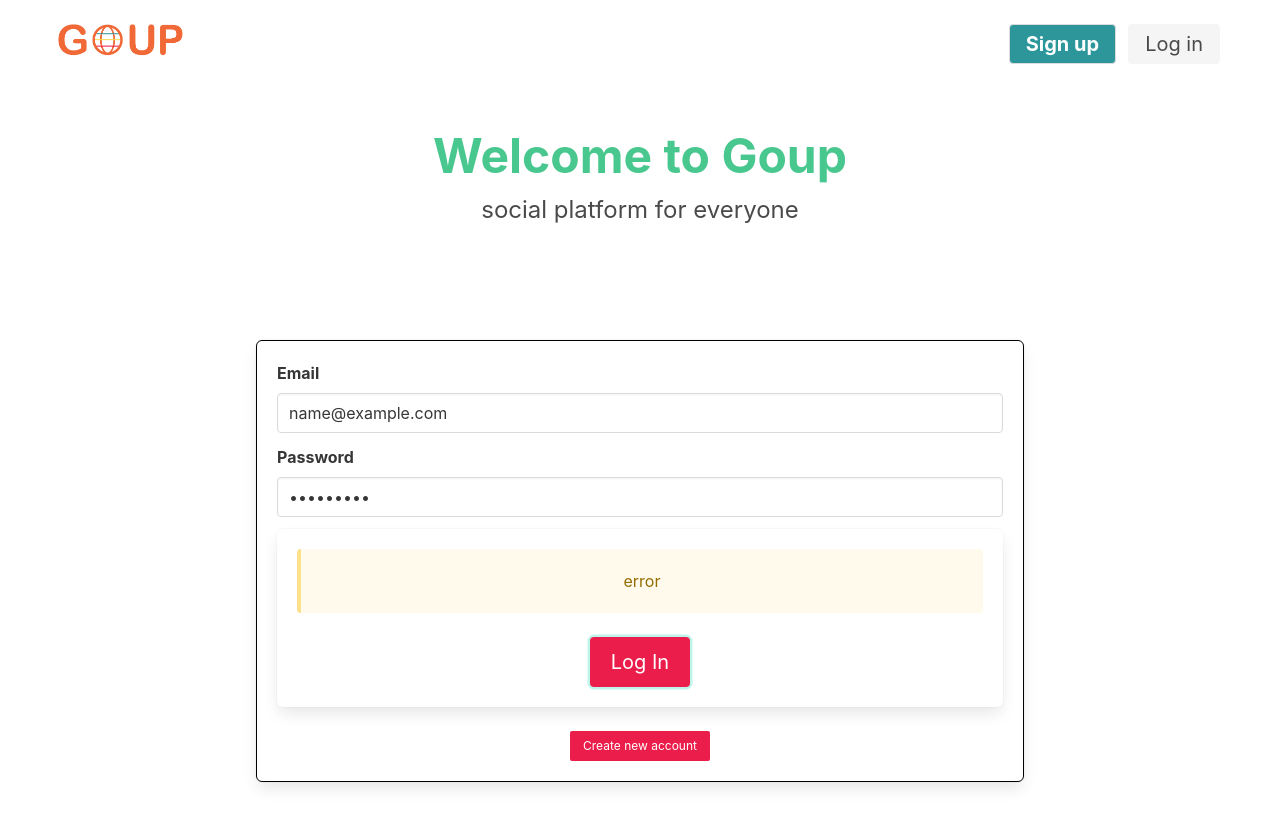
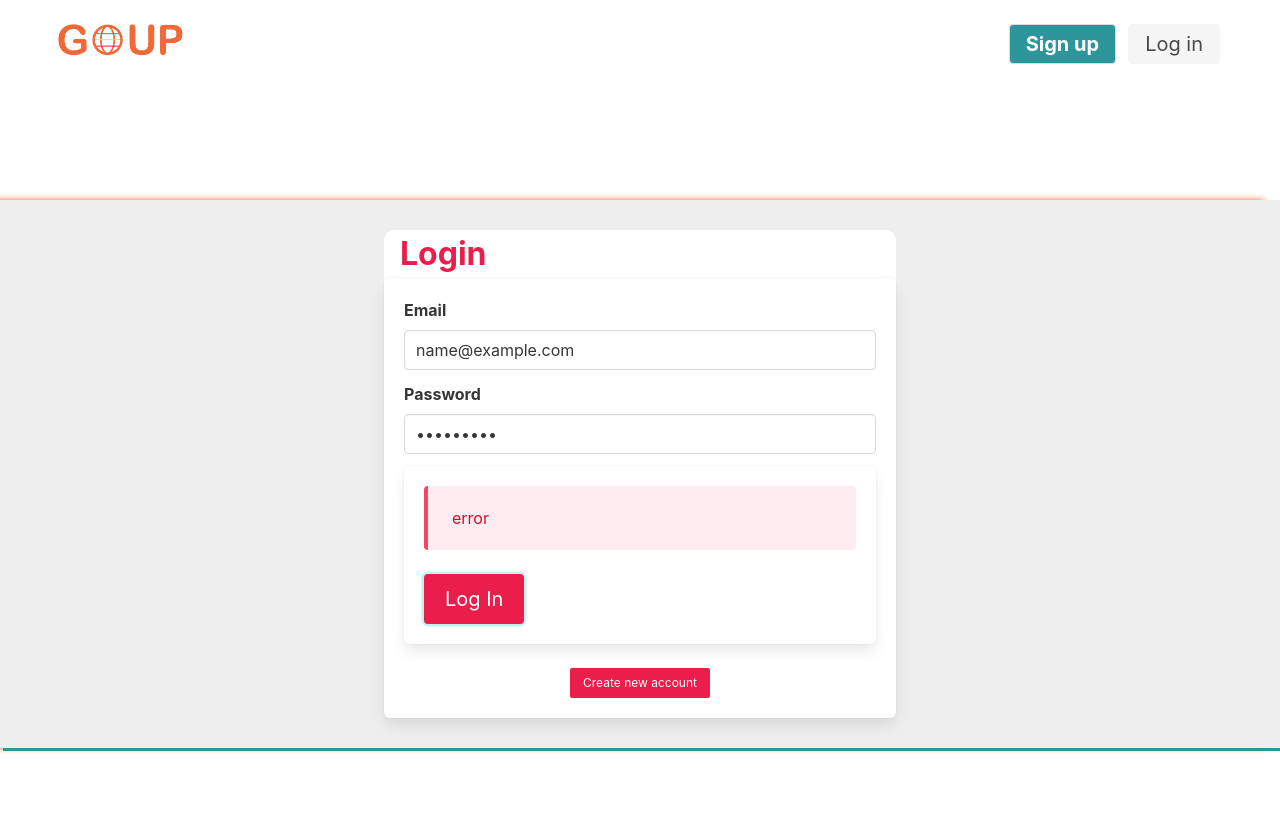
Before and after one commit to nguyenpham98/Goup-v2-frontend, a React (Create React App) app: page /login in a window 1280 px wide. Both pictures are taken after typing "name@example.com", "Sample123" into the empty fields and a click on the button "Log In". Shown: the top 826 px of the page. After the commit the page ends 800 px from the top, so only its background shows below. Built offline with nearby package versions, Linux system fonts and the light colour scheme; no server answers.

Commit message:
Change display of login page

```diff
--- a/src/App.js
+++ b/src/App.js
@@ -38,8 +38,7 @@ function App() {
     })
       .then(response => response.json())
       .then(data => {
-        if (data.error)
-        setLoginStatus(data.error)
+        if (data.error) setLoginStatus(data.error)
         setUserId(data.userId)
       })
       .catch(err => {
--- a/src/Login.js
+++ b/src/Login.js
@@ -1,15 +1,15 @@
 import React, { useState } from 'react'
-import './login.css'
 import { useNavigate } from 'react-router-dom'
 const Login = ({handleLogin, loginStatus}) => {
     let navigate = useNavigate()
     const [email, setEmail] = useState("")
     const [password, setPassword] = useState("")
     return (
-        <div>
-            <p className='has-text-centered has-text-weight-bold has-text-success is-size-1 mt-6'>Welcome to Goup</p>
-            <p className='has-text-centered is-size-4'>social platform for everyone</p>
-            <form id="box" className="box" onSubmit={e => e.preventDefault()}>
+        <div className="page register--page">
+
+        <div id='container'>
+        <p className='is-size-3 has-text-weight-bold ml-4'>Login</p>
+            <form className="box" onSubmit={e => e.preventDefault()}>
                 <div className="field">
                     <label className="label">Email</label>
                     <div className="control">
@@ -23,8 +23,8 @@ const Login = ({handleLogin, loginStatus}) => {
                         <input className="input" type="password" placeholder="********" onChange={(e) => setPassword(e.target.value)} />
                     </div>
                 </div>
-                <div className='box has-text-centered'>
-                {loginStatus && <article class="message is-warning">
+                <div className='box'>
+                {loginStatus && <article class="message is-danger">
                     <div class="message-body">
                 {loginStatus}
                </div>
@@ -38,7 +38,7 @@ const Login = ({handleLogin, loginStatus}) => {
                 </div>
 
             </form>
-
+            </div>
         </div>
     )
 }
--- a/src/Register.js
+++ b/src/Register.js
@@ -5,6 +5,12 @@ const Register = ({handleRegister}) => {
     const [username, setUsername] = useState("")
     const [email, setEmail] = useState("")
     const [password, setPassword] = useState("")
+    const [registerStatus, setRegisterStatus] = useState("")
+    const isValidPassword = (e) => {
+        var pw = /^(?=.*\d)(?=.*[a-z])(?=.*[A-Z]).{8,25}$/.test(e.target.value)
+        pw ? setRegisterStatus("") && setPassword(pw) : setRegisterStatus("Password needs to be 8-25 length, at least one uppercase, one lowercase, one number");
+        console.log(pw)
+    }
     return (
         <div className="page register--page">
             <div className="page--left">
@@ -32,10 +38,14 @@ const Register = ({handleRegister}) => {
                 <div className="field">
                     <label className="label">Password</label>
                     <div className="control">
-                        <input className="input" type="password" placeholder="********" onChange={e => setPassword(e.target.value)} />
+                        <input className="input" type="password" placeholder="********" onChange={isValidPassword} />
                     </div>
                 </div>
-
+                {registerStatus && <article className="message is-danger">
+                    <div className="message-body">
+                {registerStatus}
+               </div>
+               </article>}
                 <button className="button has-text-weight-bold" onClick={() => handleRegister(username, email, password)}>Register</button>
             </form>
         </div>
--- a/src/login.css
+++ /dev/null
@@ -1,4 +0,0 @@
-#box {
-    margin: 14vh 20vw;
-    border: 1px solid black;
-}
--- a/src/register.css
+++ b/src/register.css
@@ -2,11 +2,13 @@
     padding:10px;
     background: #eee;
     box-shadow: 3px 3px var(--teal), -1em 0 .4em var(--orange);
+    position: relative;
+    width:100vw;
 }
 #container {
     background-color: white;
     margin:20px;
-    width:40%;
+    width:40vw;
     border-radius: 10px;
 }
 #container p{
```
